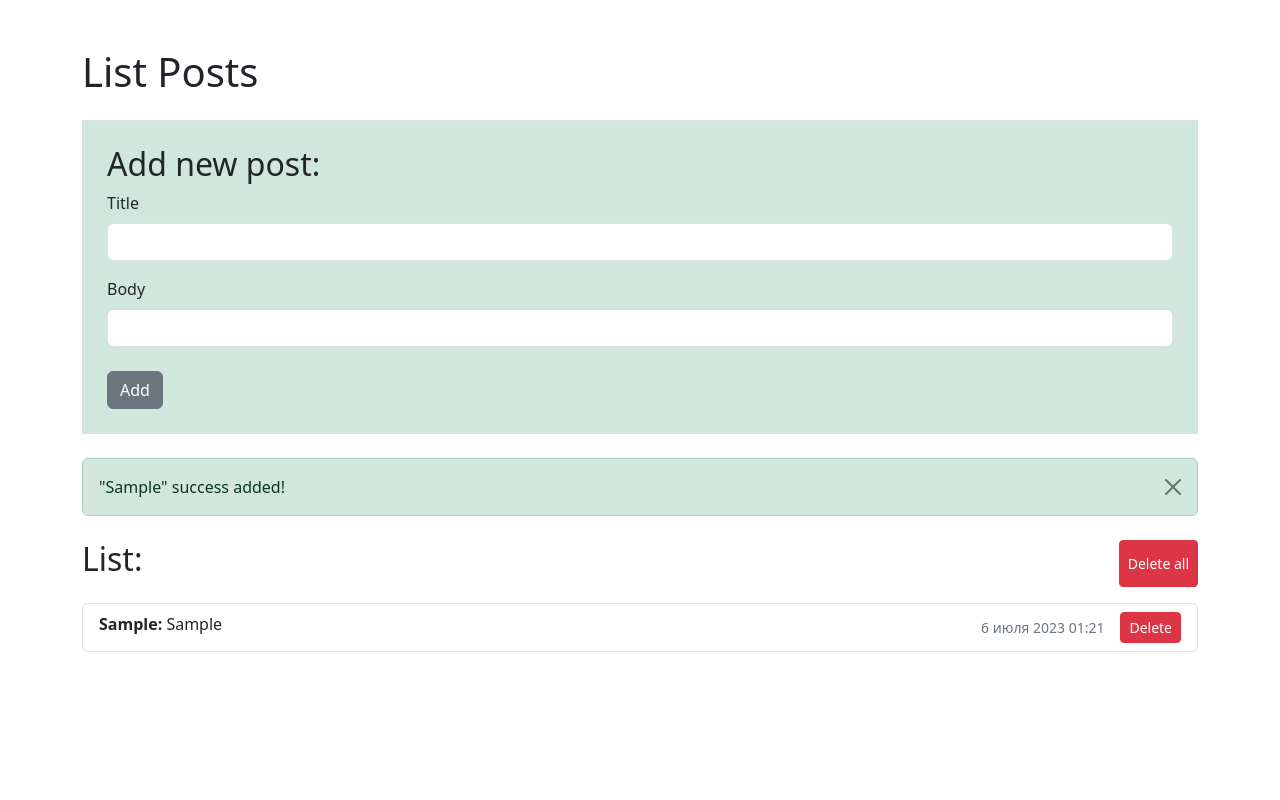
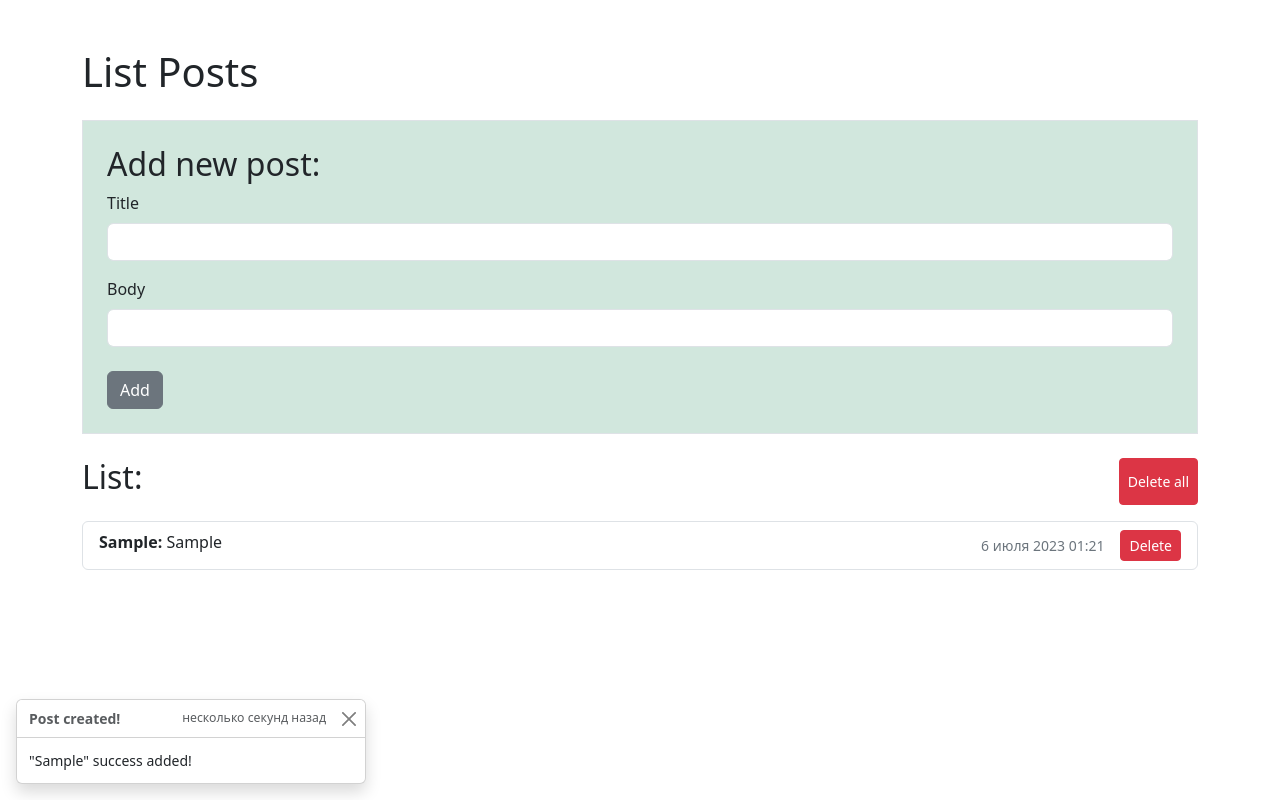
Before and after one commit to Manzadey/vue-project, a Vue app: page / in a window 1280 px wide. Both pictures are taken after typing "Sample", "Sample" into the empty fields and a click on the button "Add". Built offline with nearby package versions, Linux system fonts and the light colour scheme.

Commit message:
add toasts, rename alert component

```diff
--- a/src/App.vue
+++ b/src/App.vue
@@ -3,22 +3,18 @@
 import {defineComponent} from "vue";
 import Form from "@/components/Form.vue";
 import List from "@/components/List.vue";
-import Alert from "@/components/UI/Alert.vue";
+import MyToast from "@/components/UI/MyToast.vue";
 
 const storageName = 'vue-posts';
 
 export default defineComponent({
-  components: {Alert, List, Form},
+  components: {MyToast, List, Form},
 
   data() {
     return {
       posts: this.getPosts(),
-      message: {
-        text: '',
-        type: null
-      },
-
       messages: [],
+      toasts: [],
     }
   },
 
@@ -26,7 +22,7 @@ export default defineComponent({
     createPost(post, message) {
       this.posts.unshift(post);
 
-      this.addMessage(message);
+      this.addToast('Post created!', message);
 
       this.updateStoragePosts();
     },
@@ -73,6 +69,16 @@ export default defineComponent({
       this.posts = [];
 
       this.updateStoragePosts();
+    },
+
+    addToast(title, body) {
+      this.toasts.push({
+        title: title,
+        body: body,
+        timestamp: Date.now()
+      });
+
+      console.log(this.toasts)
     }
   }
 })
@@ -88,10 +94,14 @@ export default defineComponent({
       <Form @create="createPost" @error="checkError"/>
 
       <div class="my-4">
-        <Alert v-for="message in messages" :key="message.id" v-if="messages.length > 0" :message="message.text" :type="message.type" :id="message.id" @close="closeAlert"/>
+        <my-alert v-for="message in messages" :key="message.id" v-if="messages.length > 0" :message="message.text" :type="message.type" :id="message.id" @close="closeAlert"/>
       </div>
 
       <List :posts="posts" @delete="deletePost" @deleteAll="deletePosts"/>
+
+      <div class="toast-container position-fixed start-0 bottom-0 p-3">
+        <my-toast v-for="toast in toasts" :body="toast.body" :title="toast.title" :timestamp="toast.timestamp" :key="toast.timestamp"/>
+      </div>
     </div>
   </section>
 </template>
--- a/src/components/UI/Alert.vue
+++ b/src/components/UI/MyAlert.vue
@@ -1,5 +1,6 @@
 <script>
   export default {
+    name: 'my-alert',
     props: {
       message: {
         type: String,
--- /dev/null
+++ b/src/components/UI/MyToast.vue
@@ -0,0 +1,44 @@
+<script>
+export default {
+  name: 'my-toast',
+  props: {
+    title: {
+      type: String,
+      required: true,
+    },
+    body: {
+      type: String,
+      required: true,
+    },
+    timestamp: {
+      type: Number,
+      required: true,
+    }
+  },
+
+  data() {
+    return {
+      fromNow: this.$dayjs(this.timestamp).fromNow()
+    }
+  },
+
+  mounted() {
+    setInterval(() => {
+      this.fromNow = this.$dayjs(this.timestamp).fromNow()
+    }, 5000)
+  },
+}
+</script>
+
+<template>
+  <div class="toast show" :id="'toast-' + timestamp" role="alert" aria-live="assertive" aria-atomic="true">
+    <div class="toast-header">
+      <strong class="me-auto">{{ title }}</strong>
+      <small>{{ fromNow }}</small>
+      <button type="button" class="btn-close" data-bs-dismiss="toast" aria-label="Close"></button>
+    </div>
+    <div class="toast-body">
+      {{ body }}
+    </div>
+  </div>
+</template>
--- a/src/components/UI/index.js
+++ b/src/components/UI/index.js
@@ -1,5 +1,9 @@
 import MyInput from "@/components/UI/MyInput.vue";
+import MyToast from "@/components/UI/MyToast.vue";
+import MyAlert from "@/components/UI/MyAlert.vue";
 
 export default [
-    MyInput
+    MyInput,
+    MyToast,
+    MyAlert
 ];
```
